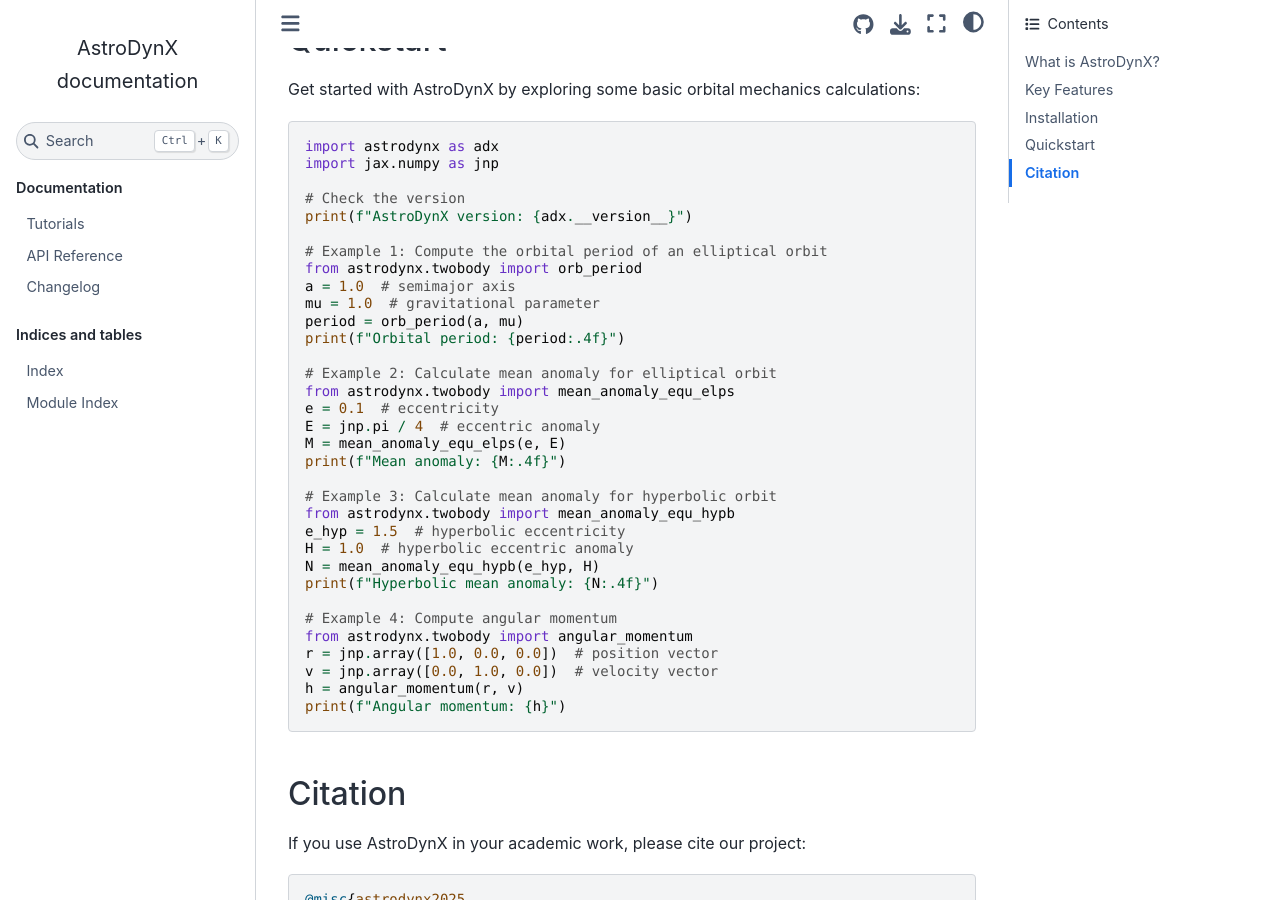
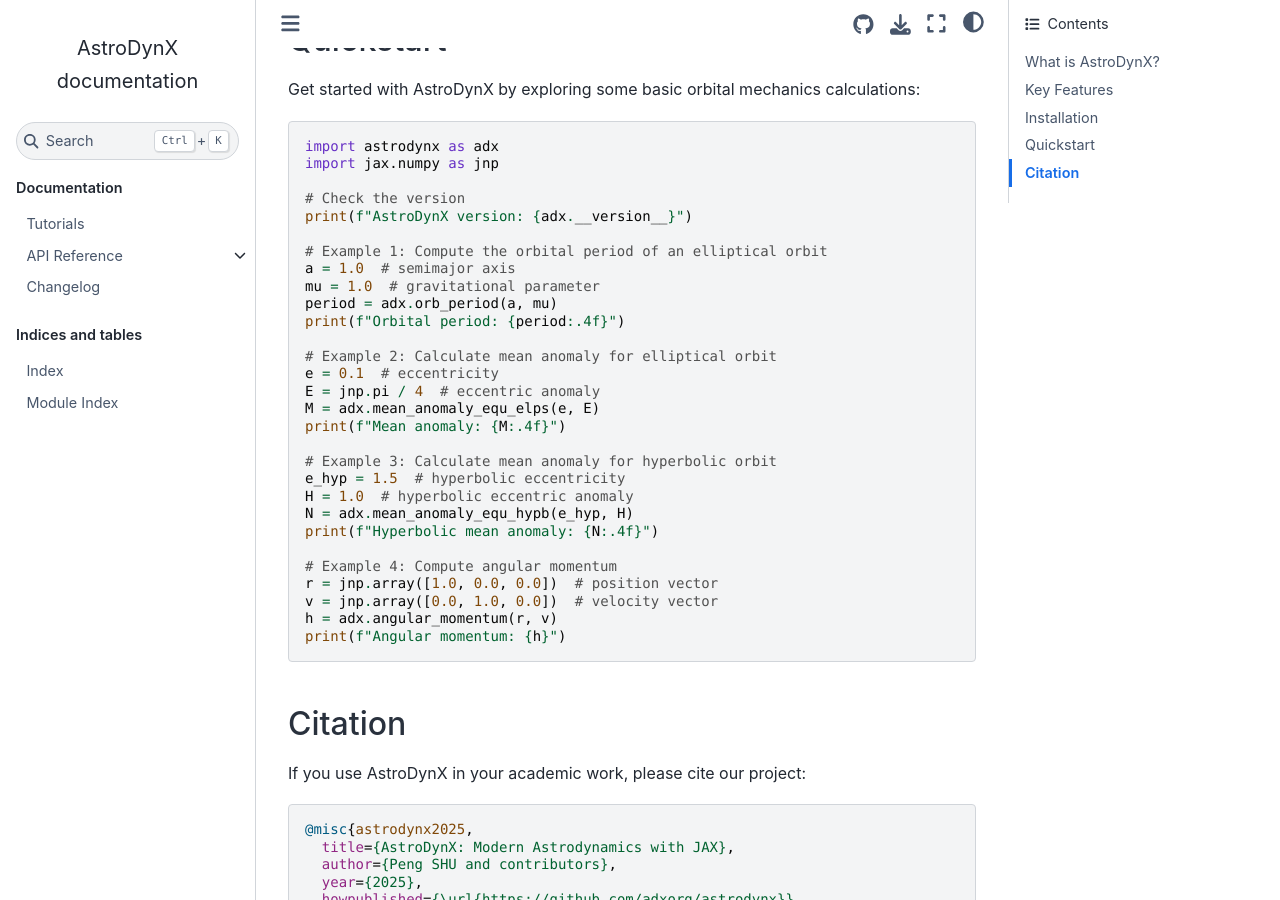
Before and after one commit to pennbay/astrodynx, a Sphinx documentation site: the page built from docs/index.rst, in a window 1280 px wide and 900 px high, scrolled down 1285 px. Built offline with Sphinx 7.4.7 and the Sphinx Book theme 1.1.4, drawn with Linux system fonts in a browser that asks for light colours.

```diff
--- a/docs/index.rst
+++ b/docs/index.rst
@@ -62,31 +62,27 @@ Get started with AstroDynX by exploring some basic orbital mechanics calculation
    print(f"AstroDynX version: {adx.__version__}")
 
    # Example 1: Compute the orbital period of an elliptical orbit
-   from astrodynx.twobody import orb_period
    a = 1.0  # semimajor axis
    mu = 1.0  # gravitational parameter
-   period = orb_period(a, mu)
+   period = adx.orb_period(a, mu)
    print(f"Orbital period: {period:.4f}")
 
    # Example 2: Calculate mean anomaly for elliptical orbit
-   from astrodynx.twobody import mean_anomaly_equ_elps
    e = 0.1  # eccentricity
    E = jnp.pi / 4  # eccentric anomaly
-   M = mean_anomaly_equ_elps(e, E)
+   M = adx.mean_anomaly_equ_elps(e, E)
    print(f"Mean anomaly: {M:.4f}")
 
    # Example 3: Calculate mean anomaly for hyperbolic orbit
-   from astrodynx.twobody import mean_anomaly_equ_hypb
    e_hyp = 1.5  # hyperbolic eccentricity
    H = 1.0  # hyperbolic eccentric anomaly
-   N = mean_anomaly_equ_hypb(e_hyp, H)
+   N = adx.mean_anomaly_equ_hypb(e_hyp, H)
    print(f"Hyperbolic mean anomaly: {N:.4f}")
 
    # Example 4: Compute angular momentum
-   from astrodynx.twobody import angular_momentum
    r = jnp.array([1.0, 0.0, 0.0])  # position vector
    v = jnp.array([0.0, 1.0, 0.0])  # velocity vector
-   h = angular_momentum(r, v)
+   h = adx.angular_momentum(r, v)
    print(f"Angular momentum: {h}")
 
 Citation
```
Also changed, not shown: other parts of docs/index.rst (+1 -1 lines), docs/api.rst (deleted, +0 -20 lines), docs/api/astrodynx.rst (added, +7 -0 lines), docs/api/astrodynx.utils.rst (added, +8 -0 lines), docs/api/index.rst (added, +11 -0 lines), src/astrodynx/__init__.py (+21 -0 lines), 5 other files.
